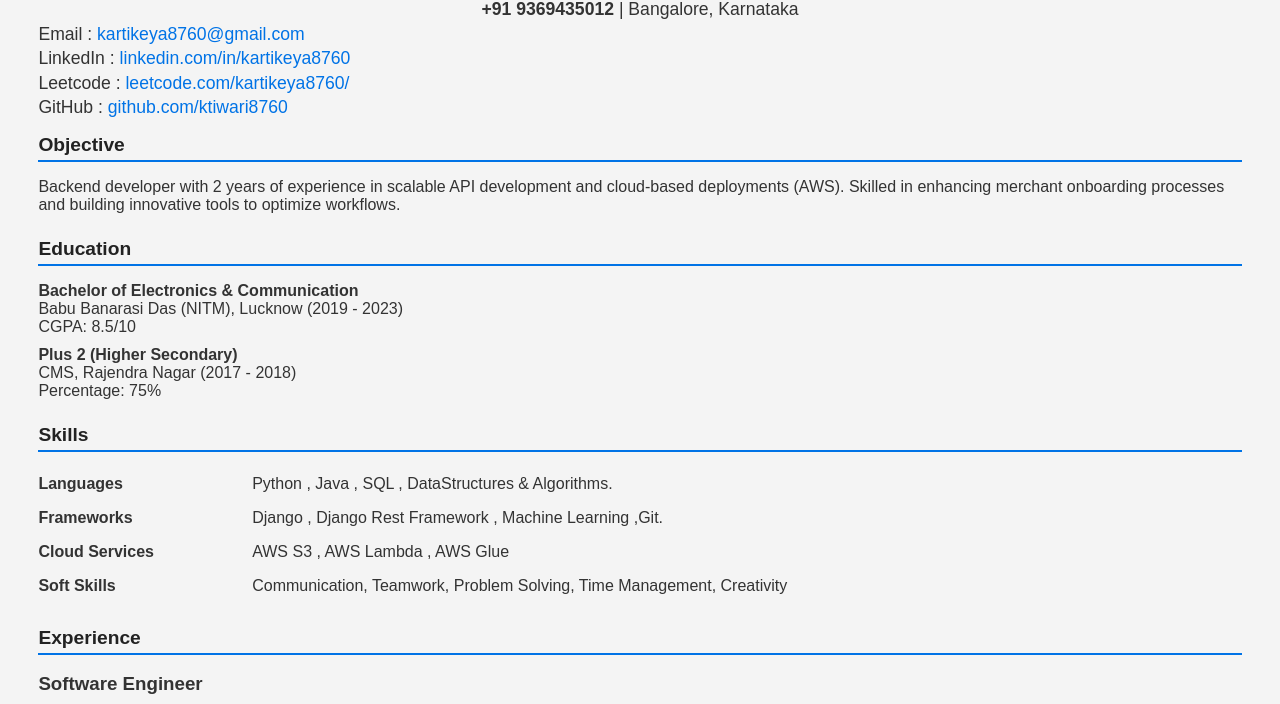
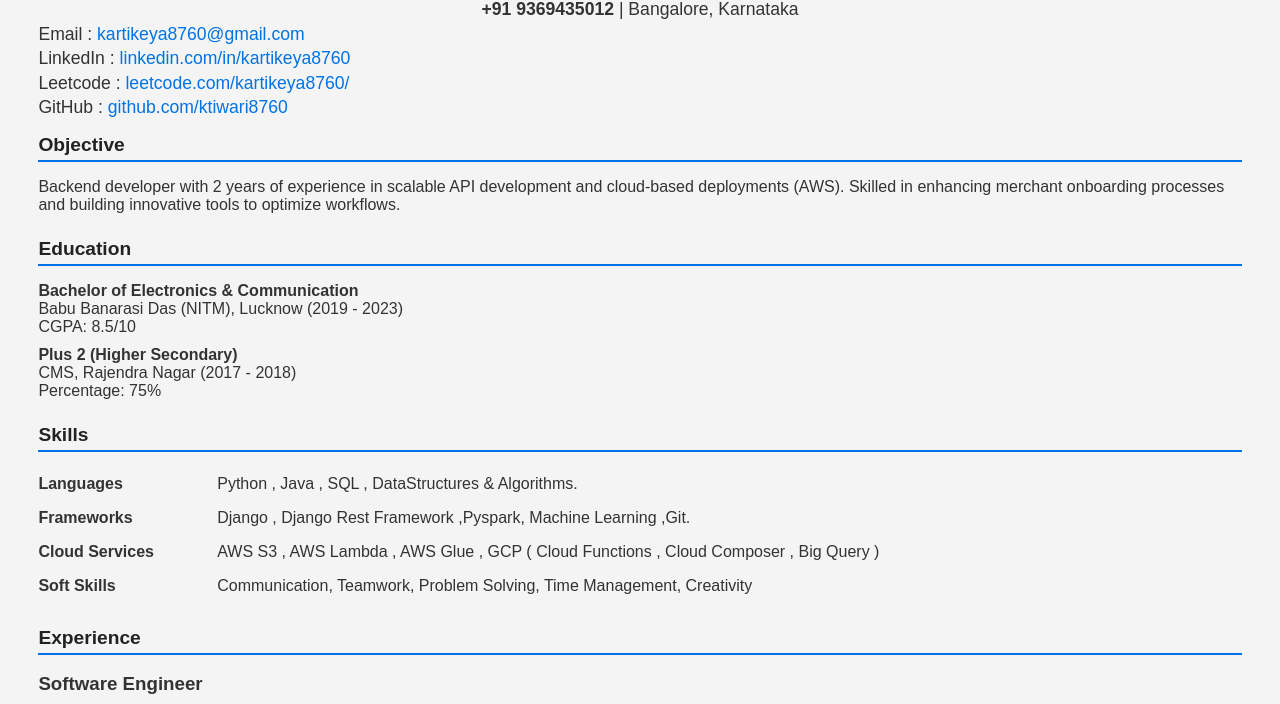
Before and after one commit to ktiwari8760/kartikeya-tiwari, a plain HTML site: page index.html in a window 1280 px wide. Shown: the part 96-800 px from the top of the page. Drawn offline with Linux system fonts and the light colour scheme.

Commit message:
Update index.html

```diff
--- a/index.html
+++ b/index.html
@@ -110,11 +110,11 @@
                 </tr>
                 <tr>
                     <td><strong>Frameworks</strong></td>
-                    <td>Django , Django Rest Framework , Machine Learning ,Git.</td>
+                    <td>Django , Django Rest Framework ,Pyspark, Machine Learning ,Git.</td>
                 </tr>
                 <tr>
                     <td><strong>Cloud Services</strong></td>
-                    <td>AWS S3 , AWS Lambda , AWS Glue</td>
+                    <td>AWS S3 , AWS Lambda , AWS Glue , GCP ( Cloud Functions , Cloud Composer , Big Query )</td>
                 </tr>
                 <tr>
                     <td><strong>Soft Skills</strong></td>
```
